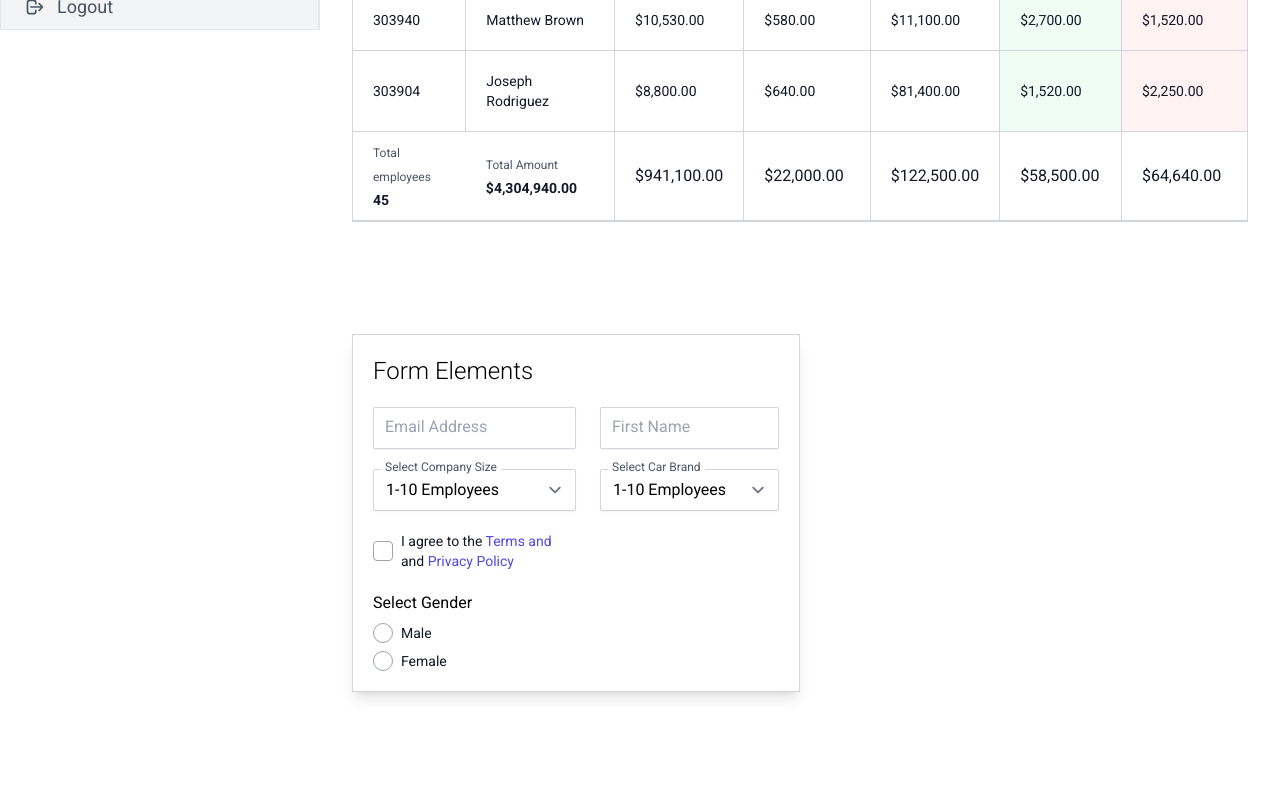
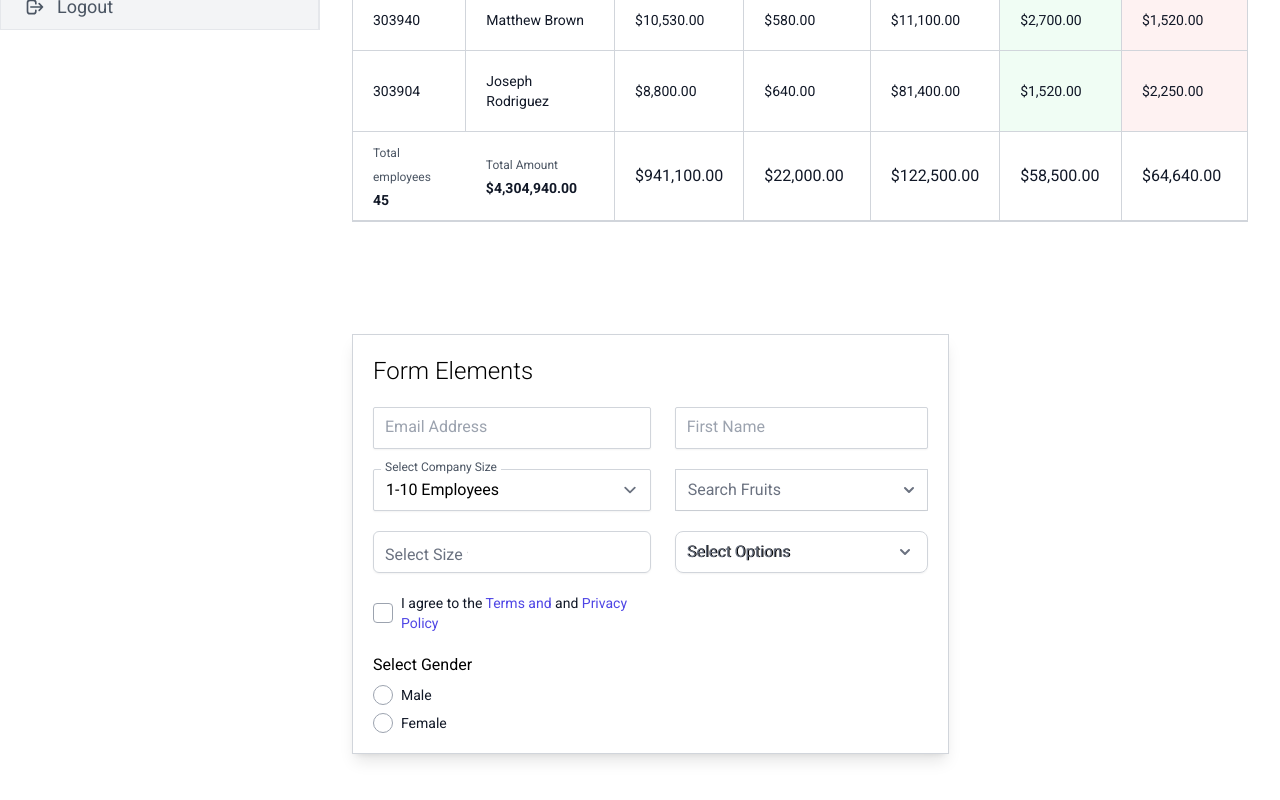
Before and after one commit to watabelabs/tailwind-dashboard, a React (Vite) app: page / in a window 1280 px wide. Shown: the part 770-1570 px from the top of the page. Built offline with nearby package versions, Linux system fonts and the light colour scheme.

Commit message:
feat: add more components to form

```diff
--- a/src/components/Form/TextField.tsx
+++ b/src/components/Form/TextField.tsx
@@ -14,7 +14,7 @@ const TextField = (props) => {
           className="
           absolute
           left-2
-          -top-2
+          -top-2.5
           px-1
           text-gray-600
           text-xs
@@ -24,7 +24,7 @@ const TextField = (props) => {
           peer-placeholder-shown:text-gray-400
           peer-placeholder-shown:top-2
           peer-placeholder-shown:left-2
-          peer-focus:-top-2
+          peer-focus:-top-2.5
           peer-focus:text-gray-600
           peer-focus:text-xs
           peer-focus:left-2
--- a/src/components/Form/index.tsx
+++ b/src/components/Form/index.tsx
@@ -1,11 +1,34 @@
+import Autocomplete from "./AutoComplete";
 import CheckBox from "./CheckBox";
+import CustomSelect from "./CustomSelect";
+import Dropdown from "./Dropdown";
 import Radio from "./Radio";
 import Select from "./Select";
 import TextField from "./TextField";
 
+const options = [
+  "1-10 Employees",
+  "11-50 Employees",
+  "51-200 Employees",
+  "201-500 Employees",
+  "501-1000 Employees",
+  "1000+ Employees",
+];
+
+const suggestions = [
+  "Apple",
+  "Banana",
+  "Cherry",
+  "Date",
+  "Elderberry",
+  "Fig",
+  "Grape",
+  "Honeydew",
+];
+
 const Form = () => {
   return (
-    <div className="w-1/2 shadow-lg p-5 border border-gray-300">
+    <div className="w-2/3 shadow-lg p-5 border border-gray-300">
       <h2 className="text-2xl font-light">Form Elements</h2>
       <div className="mt-5 grid grid-cols-2 md:grid-flow-row space-x-6">
         <TextField id="email" label="Email Address" />
@@ -14,7 +37,12 @@ const Form = () => {
 
       <div className="mt-5 grid grid-cols-2 md:grid-flow-row space-x-6">
         <Select id="company-size" label="Select Company Size" />
-        <Select id="car-brands" label="Select Car Brand" />
+        <Autocomplete suggestions={suggestions} label="Search Fruits" />
+      </div>
+
+      <div className="mt-5 grid grid-cols-2 md:grid-flow-row space-x-6">
+        <CustomSelect label="Select Size" />
+        <Dropdown label="Select Options" options={options} />
       </div>
 
       <div className="mt-5 grid grid-cols-2 md:grid-flow-row space-x-6">
```
